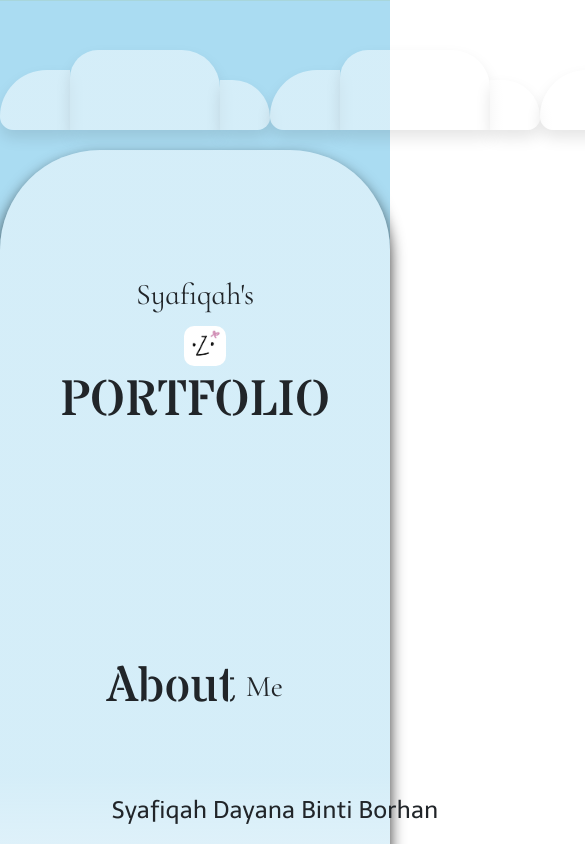
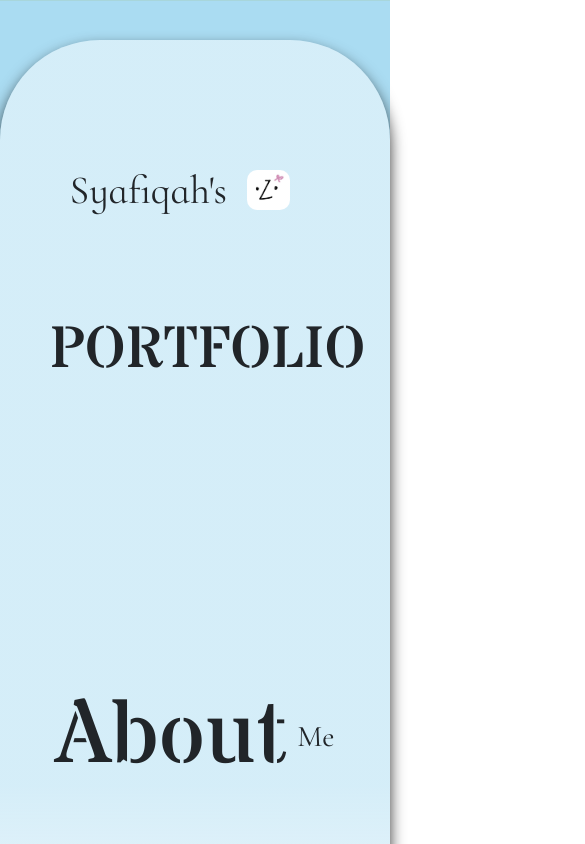
Before and after one commit to cosylily/website-portfolio, a React (Create React App) app: page / in a window 390 px wide. Shown: the top 844 px of the page, 585 px wide, since content can reach past the window. Built offline with nearby package versions, Linux system fonts and the light colour scheme.

Commit message:
Update App.css
Edited the cloud section. Decided to display none for the cloud because I am still not sure how to make it look nice for when the screen changes. The cloud will only be displayed when the screen is more than 1000px

```diff
--- a/src/App.css
+++ b/src/App.css
@@ -58,27 +58,25 @@ p {
 }
 
 .cloudone {
-  padding: 10px;
-  height: 60px;
-  width: 70px;
-  margin-top: 20px;
+  height: 10vh;
+  width: 5vw;
+  margin-top: 3vh;
   border-top-left-radius: 70px;
   border-bottom-left-radius: 20px;
   box-shadow: 0 8px 15px rgba(0, 0, 0, 0.1);
 }
 .cloudtwo {
-  padding: 15px;
-  height: 80px;
-  width: 150px;
+  height: 13vh;
+  width: 10vw;
   border-top-left-radius: 28px;
   border-top-right-radius: 38px;
   box-shadow: 0 8px 15px rgba(0, 0, 0, 0.1);
 }
 .cloudthree {
-  padding: 10px;
-  height: 50px;
-  width: 50px;
-  margin-top: 30px;
+  height: 9vh;
+  width: 6vw;
+  margin-top: 4vh;
+
   border-top-right-radius: 60px;
   border-bottom-right-radius: 20px;
   box-shadow: 0 8px 15px rgba(0, 0, 0, 0.1);
@@ -104,7 +102,7 @@ p {
   border-radius: 10px;
 }
 .title .portfolio {
-  font-size: 240px;
+  font-size: 15vw;
   line-height: 250px;
   font-family: var(--title-font);
 }
@@ -256,24 +254,11 @@ li a {
   padding: 30px;
 }
 
-@media (max-width: 800px) {
-  .smallletters {
-    display: block;
-    text-align: center;
+@media (max-width: 1000px) {
+  .clouds {
+    display: none;
   }
-  .smallletters img {
-    margin-bottom: 10px;
-  }
-  .smallletters .name {
-    font-size: 30px;
-    line-height: 30px;
-  }
-  .title .portfolio {
-    font-size: 50px;
-    line-height: 50px;
-    text-align: center;
-  }
-  .abouts {
-    font-size: 50px;
+  .App {
+    padding-top: 20px;
   }
 }
```
